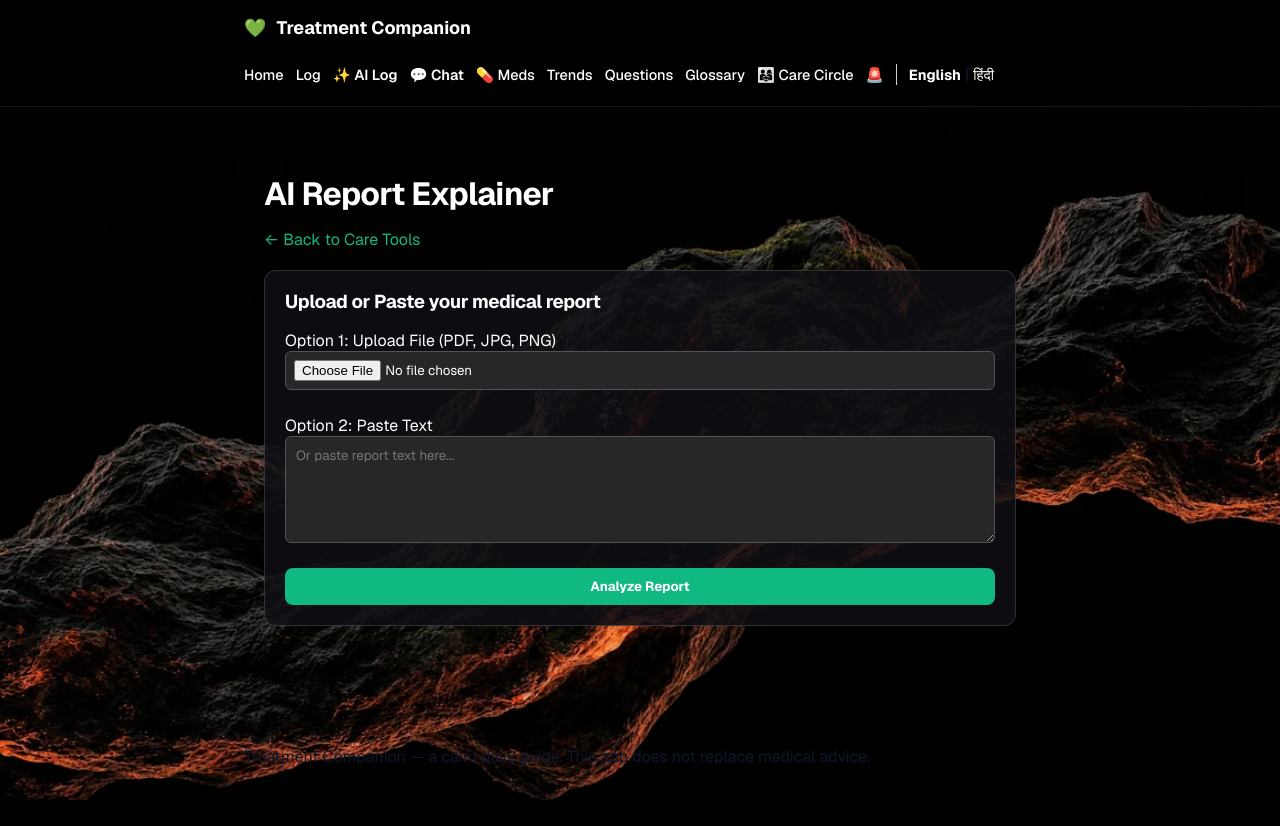
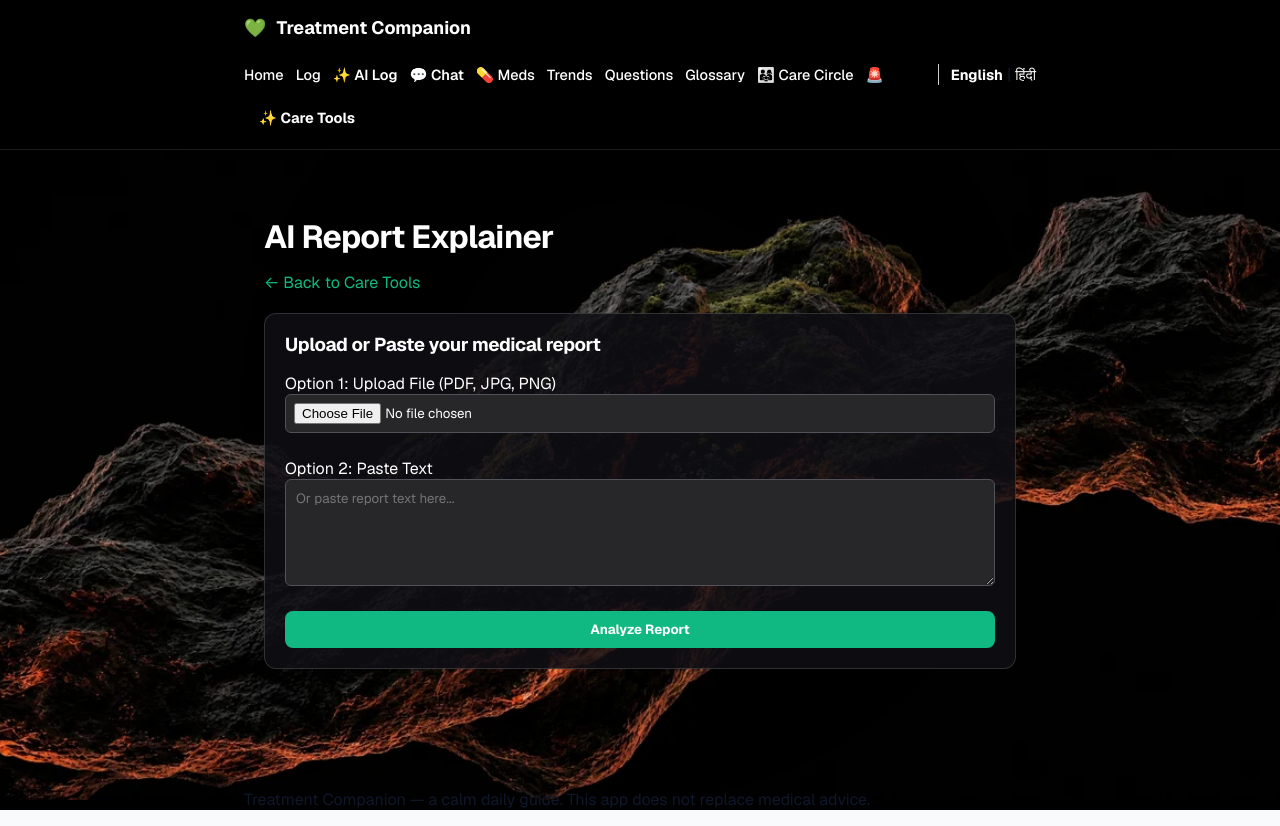
Before and after one commit to arjunkapoorkapadiya-rgb/treatment-companion, a Flask app: page /care-tools/report-explainer in a window 1280 px wide. Before the commit the page ends 800 px from the top, so only its background shows below. Run offline with Flask 3, Linux system fonts and the light colour scheme.

Commit message:
Fix: Force Care Tools nav button via </nav> injection

```diff
--- a/templates/base.html
+++ b/templates/base.html
@@ -29,6 +29,8 @@
           <a href="{{ url_for('set_lang', lang='en') }}" style="{% if current_lang == 'en' %}font-weight: bold;{% endif %}">{{ t('lang_en') }}</a> |
           <a href="{{ url_for('set_lang', lang='hi') }}" style="{% if current_lang == 'hi' %}font-weight: bold;{% endif %}">{{ t('lang_hi') }}</a>
         </span>
+    <a href='/care-tools' class='nav-link' style='color: #10b981; font-weight: 700; margin-left: 15px; text-decoration: none;'>✨ Care Tools</a>
+
       </nav>
     </div>
   </header>
```
